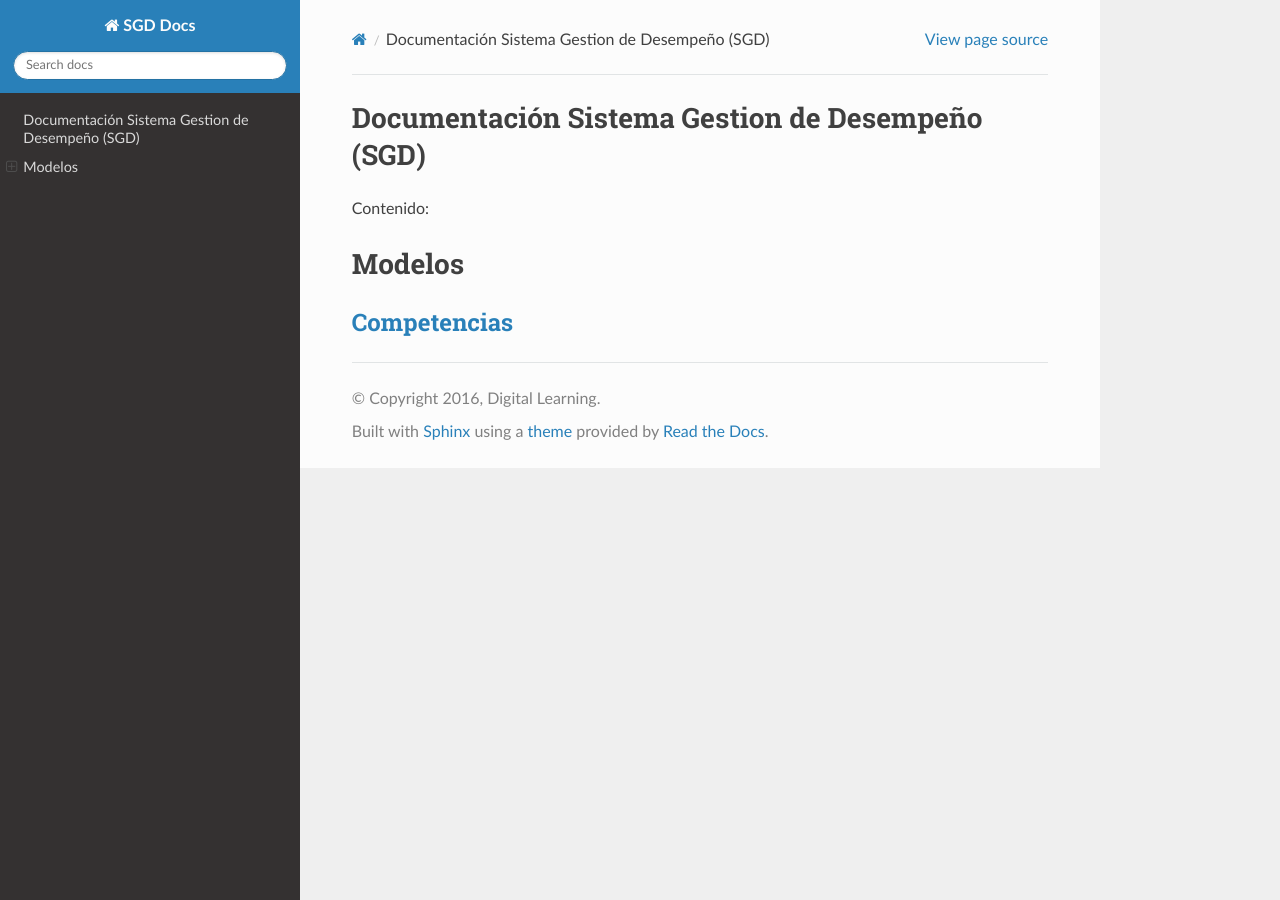
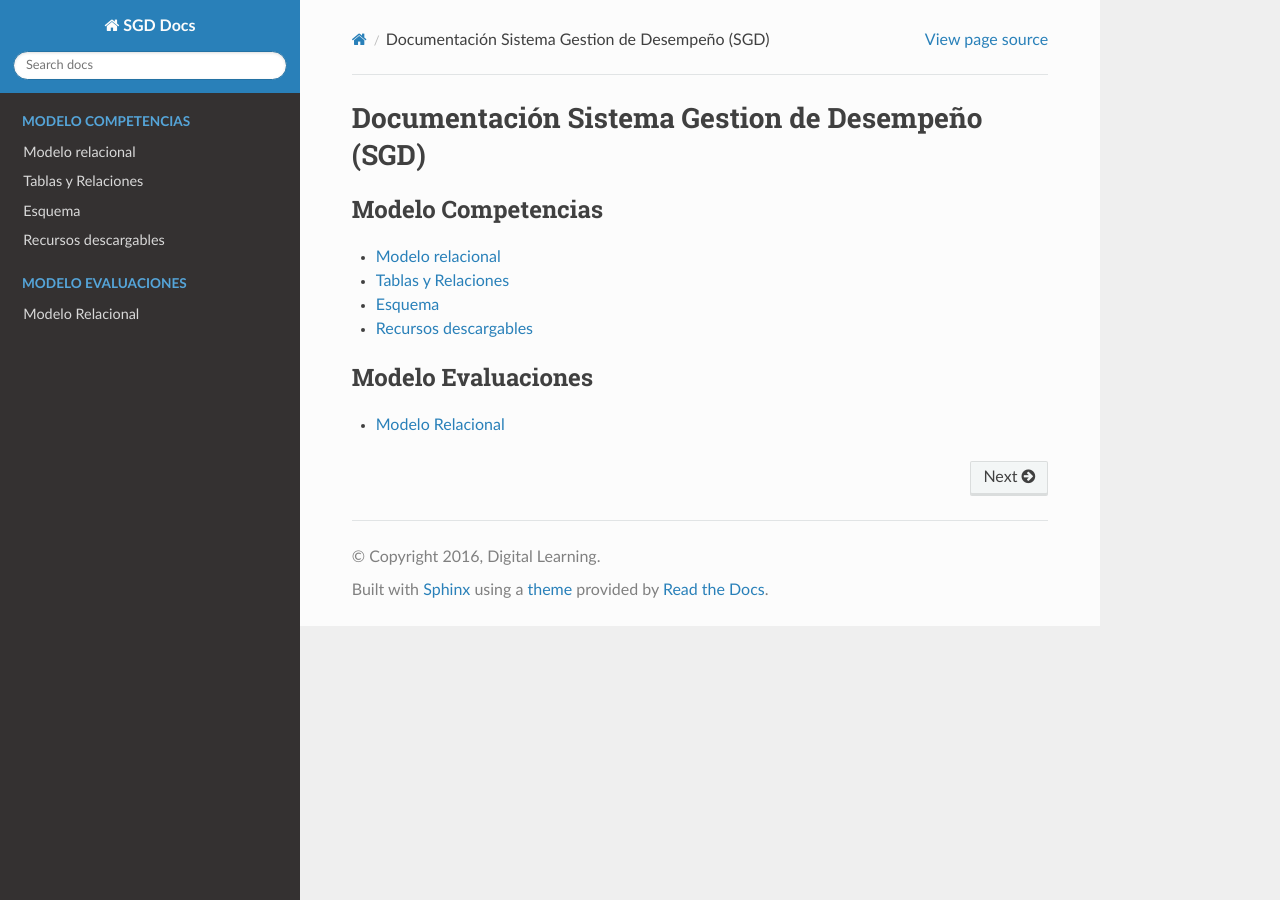
Before and after one commit to emegodoyr/doc-sgd, a Sphinx documentation site: the page built from source/index.rst, in a window 1280 px wide. Built offline with Sphinx 7.4.7 and the Read the Docs theme 2.0.0, drawn with Linux system fonts in a browser that asks for light colours; formulas are drawn with MathJax 3.

Commit message:
refac esctructura indice

```diff
--- a/source/index.rst
+++ b/source/index.rst
@@ -3,20 +3,25 @@
    You can adapt this file completely to your liking, but it should at least
    contain the root `toctree` directive.
 
-===============================
+.. highlightlang:: rest
+
 Documentación Sistema Gestion de Desempeño (SGD)
-===============================
-
-Contenido:
+================================================
 
 .. toctree::
+   :caption: Modelo Competencias
+   :name: modelo-competencias
+   :titlesonly:
    :maxdepth: 4
+   :glob:
 
+   modelos/competencia/*
 
-==================
-Modelos
-==================
+.. toctree::
+   :caption: Modelo Evaluaciones
+   :name: modelo-evaluaciones
+   :titlesonly:
+   :maxdepth: 4
+   :glob:
 
----------
-:ref:`competencias`
----------
+   modelos/evaluacion/*
--- a/source/modelos/competencia/competencias.rst
+++ b/source/modelos/competencia/competencias.rst
@@ -1,12 +1,12 @@
-.. _competencias:
+.. highlightlang:: rest
 
-============
-Competencias
-============
 
-=================
+.. _modelo-relacional-competencias:
+
+
 Modelo relacional
 =================
+
 
 referencia del modelo:
 
@@ -16,9 +16,13 @@ referencia del modelo:
    :alt: modelo relacional competencias
    :align: center
 
-===================
+
+.. _relaciones-competencias:
+
+
 Tablas y Relaciones
 ===================
+
 
 .. glossary::
 
@@ -38,7 +42,8 @@ Tablas y Relaciones
       * actividadClave 1...n criterioDesempeno
 
 
-=======
+.. _esquema-competencias:
+
 Esquema
 =======
 
@@ -48,7 +53,8 @@ Esquema
    :name: competencias-sql
 
 
-=====================
+.. _recursos-competencias:
+
 Recursos descargables
 =====================
 
--- /dev/null
+++ b/source/modelos/evaluacion/evaluaciones.rst
@@ -0,0 +1,9 @@
+.. highlightlang:: rest
+
+
+.. _modelo-relacional-evalucacion:
+
+Modelo Relacional
+=================
+
+referencia del modelo:
```
